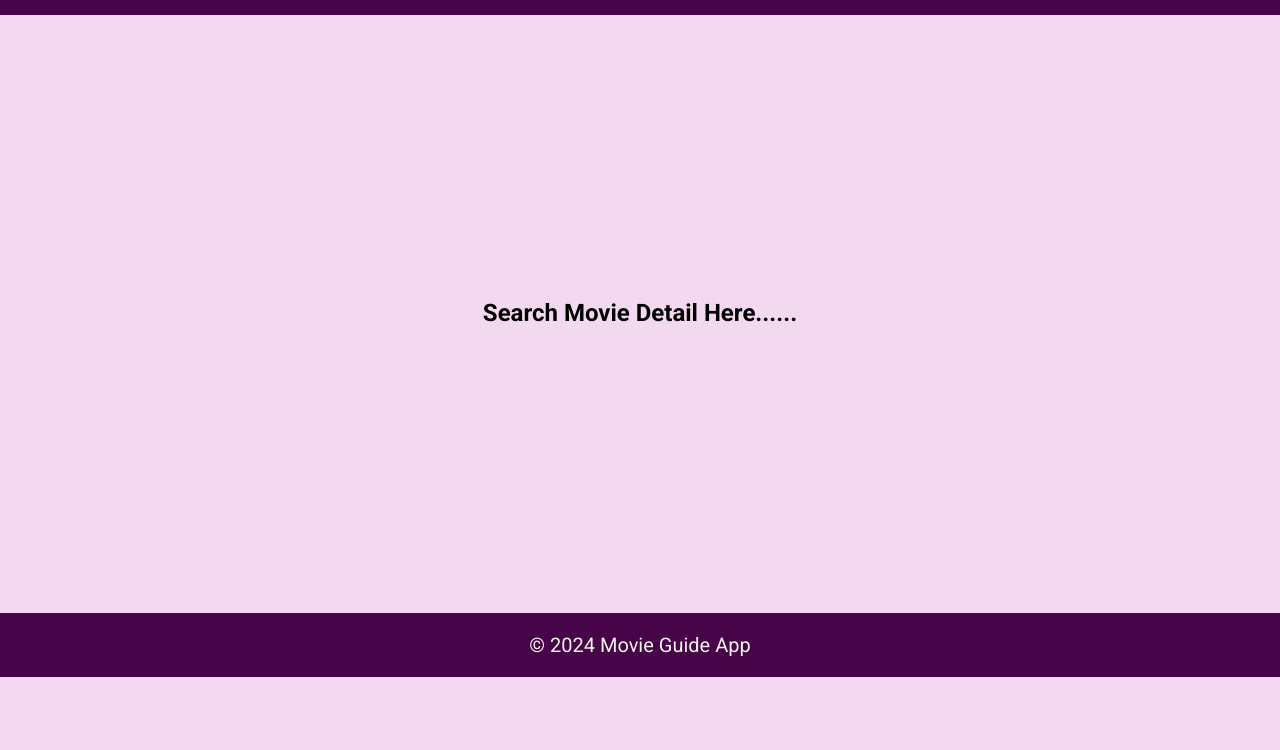
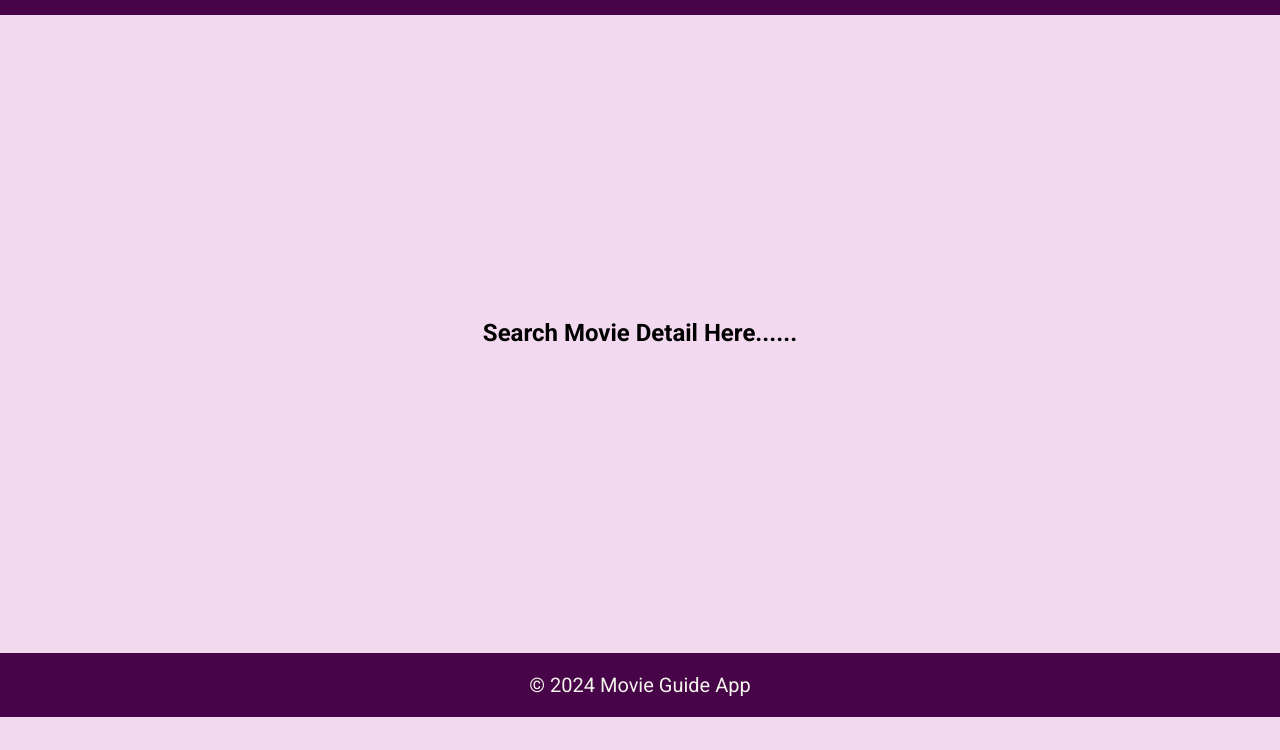
Before and after one commit to vinay-chaube17/Javascript_Projects, a plain HTML site: page index.html in a window 1280 px wide. Shown: the part 50-800 px from the top of the page. Drawn offline with Linux system fonts and the light colour scheme.

Commit message:
Update index.css

```diff
--- a/index.css
+++ b/index.css
@@ -71,7 +71,7 @@ main section{
     display: flex;
     justify-content: center;
     align-items: center;
-    min-height: 65vh;
+    min-height: 70vh;
 }
 
 .movie-container{
```
